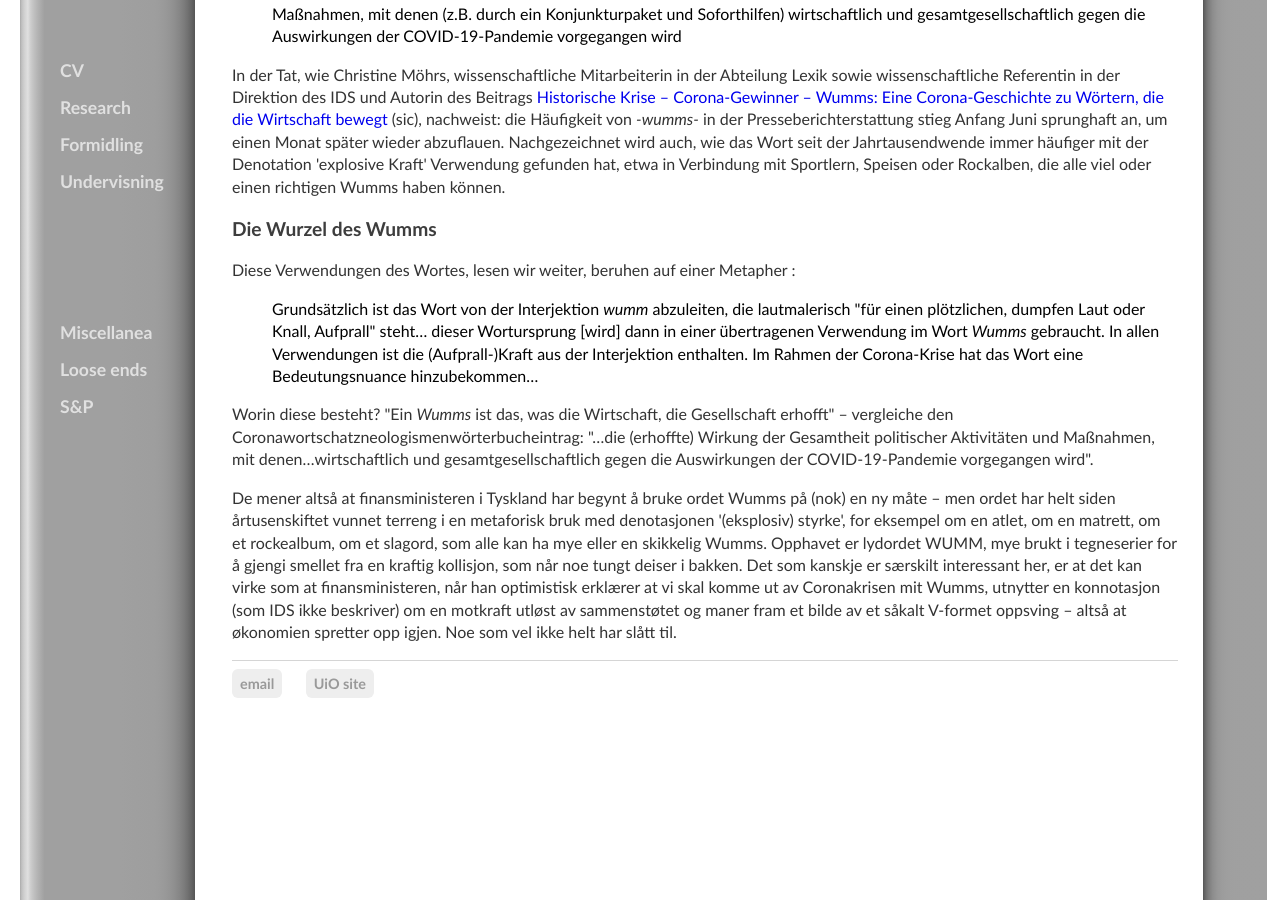
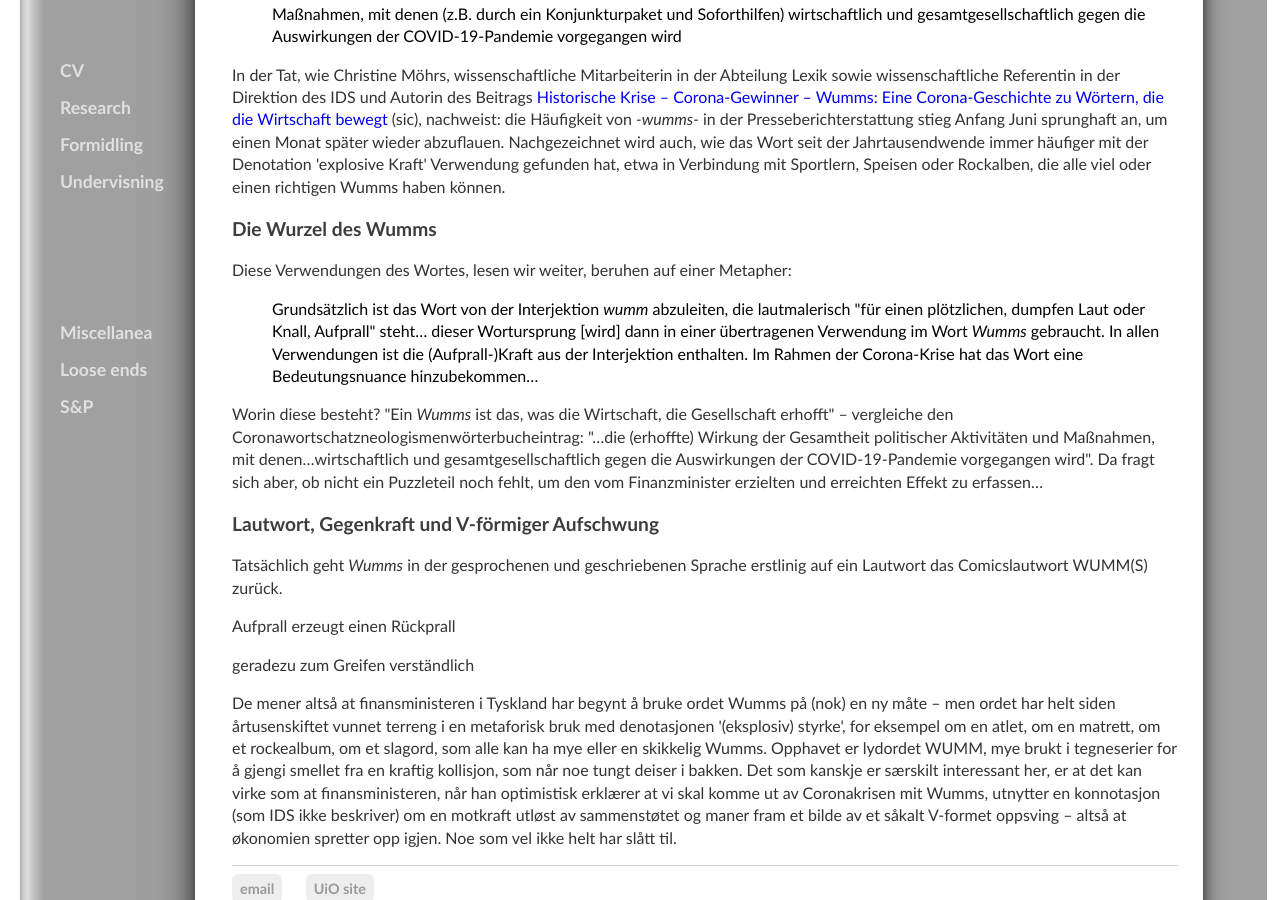
Before and after one commit to kjelljs/kjelljs.github.io, a Jekyll site: the page built from _posts/2020-05-14-kjell-johan-saeboe-site-launched.md, in a window 1280 px wide and 900 px high, scrolled down 519 px. Built offline with Jekyll 4.4.1, drawn with Linux system fonts in a browser that asks for light colours.

Commit message:
Update 2020-05-14-kjell-johan-saeboe-site-launched.md

```diff
--- a/_posts/2020-05-14-kjell-johan-saeboe-site-launched.md
+++ b/_posts/2020-05-14-kjell-johan-saeboe-site-launched.md
@@ -13,11 +13,17 @@ date: 2020-05-14
   <p>In der Tat, wie Christine Möhrs, wissenschaftliche Mitarbeiterin in der Abteilung Lexik sowie wissenschaftliche Referentin in der Direktion des IDS und Autorin des Beitrags <a href="https://www1.ids-mannheim.de/fileadmin/aktuell/Coronakrise/moehrs_wirtschaft.pdf">Historische Krise – Corona-Gewinner – Wumms: Eine Corona-Geschichte zu Wörtern, die die Wirtschaft bewegt</a> (sic), nachweist: die Häufigkeit von <i>-wumms-</i> in der Presseberichterstattung stieg Anfang Juni sprunghaft an, um einen Monat später wieder abzuflauen. Nachgezeichnet wird auch, wie das Wort seit der Jahrtausendwende immer häufiger mit der Denotation 'explosive Kraft' Verwendung gefunden hat, etwa in Verbindung mit Sportlern, Speisen oder Rockalben, die alle viel oder einen richtigen Wumms haben können.
   </p>
   <h3>Die Wurzel des Wumms</h3>
-  <p>Diese Verwendungen des Wortes, lesen wir weiter, beruhen auf einer Metapher :</p>
+  <p>Diese Verwendungen des Wortes, lesen wir weiter, beruhen auf einer Metapher:</p>
   <ul><li style="line-height: 1.4em">Grundsätzlich ist das Wort von der Interjektion <i>wumm</i> abzuleiten, die lautmalerisch "für einen plötzlichen, dumpfen Laut oder Knall, Aufprall" steht… dieser Wortursprung [wird] dann in einer übertragenen Verwendung im Wort <i>Wumms</i> gebraucht. In allen Verwendungen ist die (Aufprall-)Kraft aus der Interjektion enthalten. Im Rahmen der Corona-Krise hat das Wort eine Bedeutungsnuance hinzubekommen…
   </li></ul>
   <p>Worin diese besteht? "Ein <i>Wumms</i> ist das, was die Wirtschaft, die Gesellschaft erhofft" – vergleiche den Coronawortschatzneologismenwörterbucheintrag: "…die (erhoffte) Wirkung der Gesamtheit politischer Aktivitäten und Maßnahmen, mit denen…wirtschaftlich und gesamtgesellschaftlich gegen die Auswirkungen der COVID-19-Pandemie vorgegangen wird".
+  Da fragt sich aber, ob nicht ein Puzzleteil noch fehlt, um den vom Finanzminister erzielten und erreichten Effekt zu erfassen… </p>
+  <h3>Lautwort, Gegenkraft und V-förmiger Aufschwung</h3>
+  <p>Tatsächlich geht <i>Wumms</i> in der gesprochenen und geschriebenen Sprache erstlinig auf ein Lautwort das Comicslautwort WUMM(S) zurück.
   </p>
+  Aufprall erzeugt einen Rückprall
+
+  geradezu zum Greifen verständlich
   <p>De mener altså at finansministeren i Tyskland har begynt å bruke ordet Wumms på (nok) en ny måte – men ordet har helt siden årtusenskiftet vunnet terreng i en metaforisk bruk med denotasjonen '(eksplosiv) styrke', for eksempel om en atlet, om en matrett, om et rockealbum, om et slagord, som alle kan ha mye eller en skikkelig Wumms. Opphavet er lydordet WUMM, mye brukt i tegneserier for å gjengi smellet fra en kraftig kollisjon, som når noe tungt deiser i bakken. Det som kanskje er særskilt interessant her, er at det kan virke som at finansministeren, når han optimistisk erklærer at vi skal komme ut av Coronakrisen mit Wumms, utnytter en konnotasjon (som IDS ikke beskriver) om en motkraft utløst av sammenstøtet og maner fram et bilde av et såkalt V-formet oppsving – altså at økonomien spretter opp igjen. Noe som vel ikke helt har slått til.
   </p>
 <p>
```
